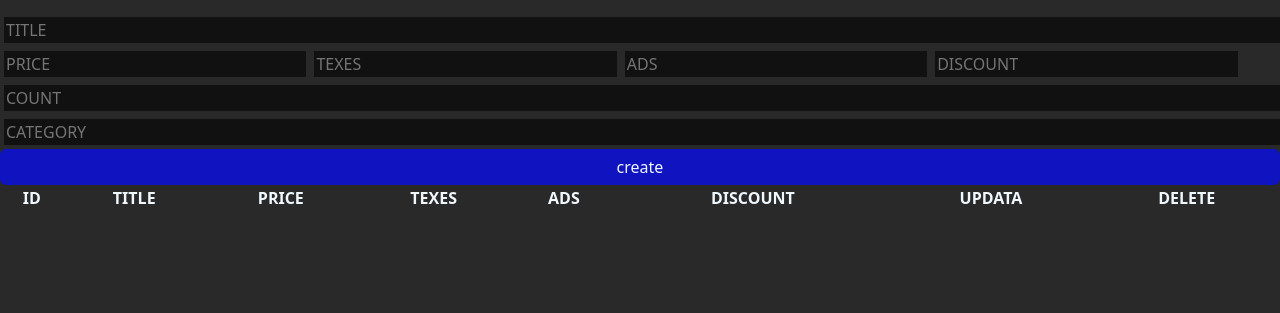
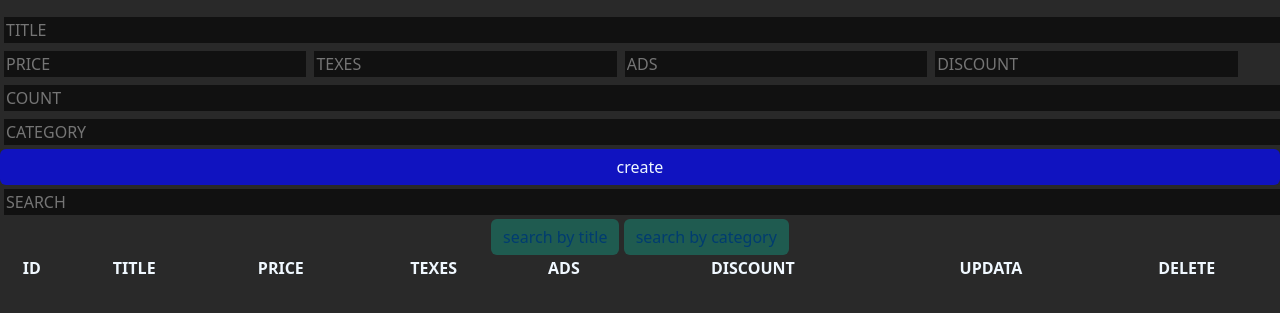
Before and after one commit to Yousef30988/cruds, a plain HTML site: page index.html in a window 1280 px wide. Shown: the part 83-396 px from the top of the page. Drawn offline with Linux system fonts and the light colour scheme.

Commit message:
Update index.html

```diff
--- a/index.html
+++ b/index.html
@@ -28,11 +28,11 @@
     </div>
     <div class="outputs">
         <div class="searchblock">
-            <!-- <input type="text" id="search" placeholder="search">
+             <input type="text" id="search" placeholder="search">
             <div class="bnt">
                 <button type="button" class="btn btn-outline-primary" id="title">search by title</button>
                 <button type="button" class="btn btn-outline-primary" id="search">search by category</button>
-            </div> -->
+            </div>
             <table>
                 <tr>
                     <th>id</th>
```
